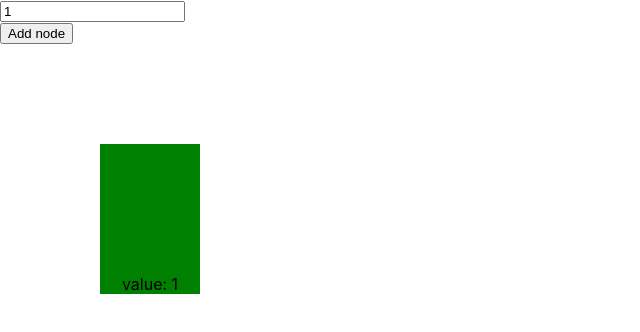
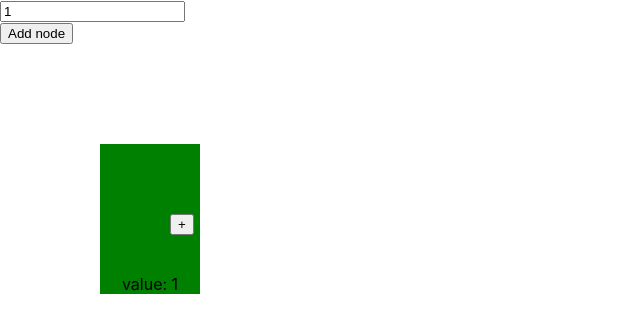
Before and after one commit to rafaquelhodev/data-structure-viewer, a React (Create React App) app: page / in a window 1280 px wide. Both pictures are taken after a click on the button "Add node". Shown: the top 332 px of the page, without its empty margins (0-640 px from the left). Built offline with nearby package versions, Linux system fonts and the light colour scheme.

Commit message:
Adding modal to insert new node

```diff
--- a/package.json
+++ b/package.json
@@ -10,8 +10,10 @@
     "@types/node": "^12.0.0",
     "@types/react": "^17.0.0",
     "@types/react-dom": "^17.0.0",
+    "node-sass": "4.14.1",
     "react": "^17.0.2",
     "react-dom": "^17.0.2",
+    "react-modal": "^3.14.3",
     "react-scripts": "4.0.3",
     "typescript": "^4.1.2",
     "web-vitals": "^1.0.1"
@@ -39,5 +41,8 @@
       "last 1 firefox version",
       "last 1 safari version"
     ]
+  },
+  "devDependencies": {
+    "@types/react-modal": "^3.12.0"
   }
 }
--- a/src/components/LinkedList.tsx
+++ b/src/components/LinkedList.tsx
@@ -46,7 +46,9 @@ export default class LinkedList extends Component<{}, { linkedList: LinkedListDs
                         onChange={this.handleChange}></Form>
                 </div>
                 <div>
-                    <NodeList linkedList={this.state.linkedList}></NodeList>
+                    <NodeList linkedList={this.state.linkedList} onClick={this.handleAdd}
+                        addedValue={this.state.addedValue}
+                        handleChange={this.handleChange}></NodeList>
                 </div>
             </div>
         )
--- /dev/null
+++ b/src/components/Modal.scss
@@ -0,0 +1,22 @@
+.mymodal {
+    position: fixed;
+    top: 50%;
+    left: 50%;
+    transform: translate(-50%, -50%);
+
+    border: 1px solid #ccc;
+    background: #fff;
+    overflow: auto;
+    border-radius: 4px;
+    outline: none;
+    padding: 20px;
+  }
+
+  .myoverlay {
+    position: fixed;
+    top: 0;
+    left: 0;
+    right: 0;
+    bottom: 0;
+    background-color: rgba(0, 0, 0, 0.75);
+  }
--- /dev/null
+++ b/src/components/Node.scss
@@ -0,0 +1,10 @@
+.containerNode {
+    position: relative;
+}
+
+.buttonAdd {
+    position: absolute;
+    top: 70px;
+    left: 170px;
+    z-index: 10;
+}
--- a/src/components/Node.tsx
+++ b/src/components/Node.tsx
@@ -1,7 +1,15 @@
-import React, { InputHTMLAttributes } from 'react';
+import React, { InputHTMLAttributes, MouseEvent, useState } from 'react';
+import Modal from "react-modal";
+import './Node.scss';
+import './Modal.scss';
+import Form from './Form';
 
-interface InputProps extends InputHTMLAttributes<HTMLInputElement> {
+
+interface InputProps2 {
     value: number;
+    onClick: (ev: React.MouseEvent<HTMLButtonElement>) => void;
+    handleChange: (ev: React.MouseEvent<HTMLButtonElement>) => void;
+    addedValue: number;
 }
 
 const rectangle = {
@@ -15,11 +23,52 @@ const rectangle = {
     "align-items": "center"
 }
 
-const Node: React.FC<InputProps> = (props) => {
+const Node: React.FC<InputProps2> = (props) => {
+    const [isOpen, setIsOpen] = useState(false);
+
+    function toggleModal() {
+        setIsOpen(!isOpen);
+    }
+
+    function handleAddModal(e: React.MouseEvent<HTMLButtonElement>) {
+        props.onClick(e);
+        toggleModal();
+    }
+
     return (
-        (<div style={rectangle}>
-            <div>value: {props.value}</div>
-        </div>)
+        (
+            <div>
+                <div className="containerNode">
+                    <div className="rectangle" style={rectangle}>
+                        <div>value: {props.value}</div>
+                    </div>
+                    <button className="buttonAdd" onClick={toggleModal}>
+                        <span>+</span>
+                    </button>
+
+                    <Modal
+                        isOpen={isOpen}
+                        onRequestClose={toggleModal}
+                        contentLabel="My dialog"
+                        className="mymodal"
+                        overlayClassName="myoverlay"
+                        closeTimeoutMS={50}
+                    >
+
+                        <div>Add next node</div>
+                        <button onClick={toggleModal}>Close modal</button>
+
+                        <div>
+                            <Form
+                                handleAdd={handleAddModal}
+                                value={props.addedValue}
+                                onChange={props.handleChange}></Form>
+                        </div>
+                    </Modal>
+
+                </div>
+            </div>
+        )
     );
 };
 
--- a/src/components/NodeList.tsx
+++ b/src/components/NodeList.tsx
@@ -1,17 +1,19 @@
-import { InputHTMLAttributes } from "react";
 import { LinkedListDs } from "../dataStructures/linkedList";
 import Node from "./Node";
 
-interface InputProps extends InputHTMLAttributes<HTMLInputElement> {
+interface InputProps2 {
     linkedList: LinkedListDs;
+    onClick: (ev: React.MouseEvent<HTMLButtonElement>) => void;
+    handleChange: (ev: React.MouseEvent<HTMLButtonElement>) => void;
+    addedValue: number;
 }
 
-function renderLinkedList(props: InputProps) {
+function renderLinkedList(props: InputProps2) {
     let linkedListJsx: JSX.Element[] = [];
 
     let currentNode = props.linkedList.getHead();
     while (currentNode != null) {
-        const el = <Node value={currentNode.value}></Node>;
+        const el = <Node value={currentNode.value} onClick={props.onClick} addedValue={props.addedValue} handleChange={props.handleChange}></Node>;
 
         linkedListJsx.push(el);
 
@@ -25,7 +27,7 @@ const nodeListStyle = {
     display: 'flex'
 }
 
-const NodeList: React.FC<InputProps> = (props) => {
+const NodeList: React.FC<InputProps2> = (props) => {
     return (
         <div style={nodeListStyle}>
             {renderLinkedList(props)}
```
Also changed, not shown: 1 other file (tests, documents, lock files or other folders).
